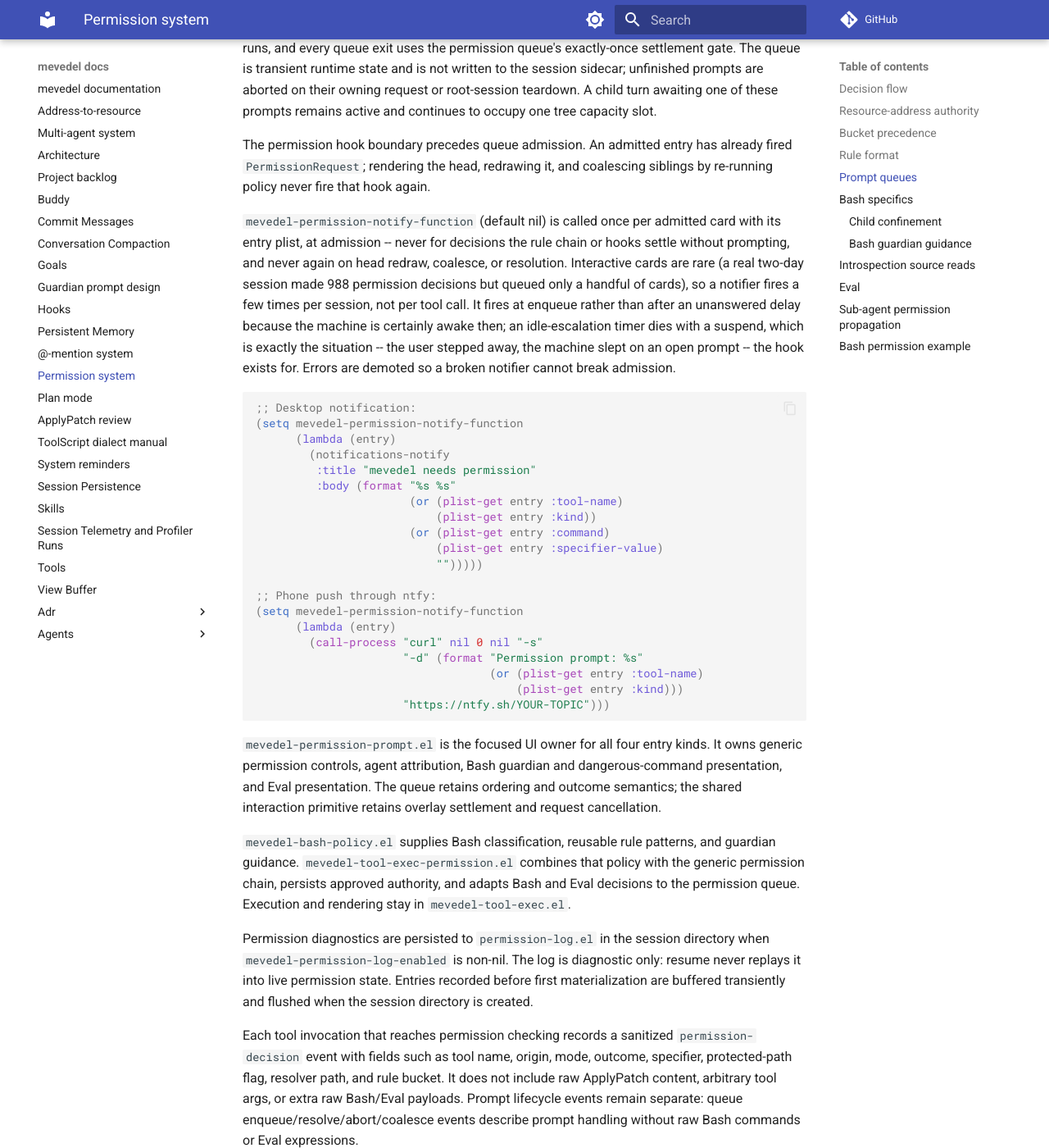
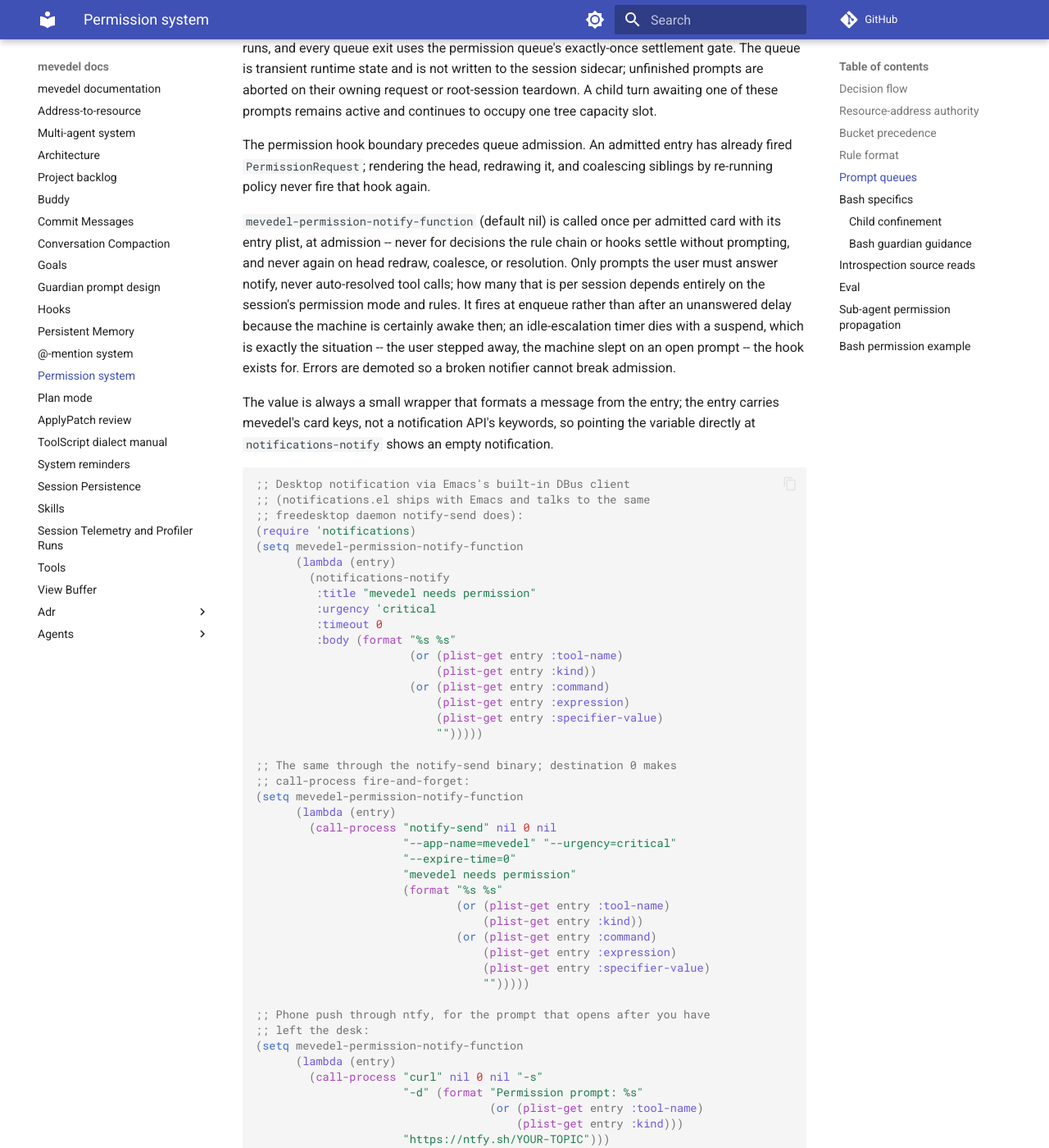
Before and after one commit to FrauH0lle/mevedel, an MkDocs documentation site: the page built from docs/permissions.md, in a window 1280 px wide and 1400 px high, scrolled down 7819 px. Shown: the whole window at 82% size. Built offline with MkDocs 1.6.1 and Material for MkDocs 9.7.7, drawn with Linux system fonts in a browser that asks for light colours; comment, search, counter and statistics services are not loaded; some of the changed text lies outside the part shown.

Commit message:
docs(permissions): Clarify the notify function is always a wrapper
The docstring's "point it at notifications-notify" read as if the
variable could hold that function directly, but the notifier receives
mevedel's card entry plist, not a notification API's keywords, so doing
that shows an empty notification.  The claimed card frequency also
overreached: how often prompts queue depends entirely on the session's
permission mode and rules.

* mevedel-permission-queue.el (mevedel-permission-notify-function):
Say the value is always a small wrapper that formats a message from
the entry, that the return value is ignored and cannot answer the
prompt, and point at the examples instead of naming APIs loosely.
Drop the card-frequency claim.

* docs/permissions.md: Ditto, with complete wrapper examples for
Emacs's built-in notifications-notify (DBus, same daemon notify-send
talks to), the notify-send binary, and ntfy phone push.

````diff
--- a/docs/permissions.md
+++ b/docs/permissions.md
@@ -339,28 +339,56 @@ coalescing siblings by re-running policy never fire that hook again.
 `mevedel-permission-notify-function` (default nil) is called once per admitted
 card with its entry plist, at admission -- never for decisions the rule chain
 or hooks settle without prompting, and never again on head redraw, coalesce,
-or resolution. Interactive cards are rare (a real two-day session made 988
-permission decisions but queued only a handful of cards), so a notifier fires
-a few times per session, not per tool call. It fires at enqueue rather than
-after an unanswered delay because the machine is certainly awake then; an
+or resolution. Only prompts the user must answer notify, never auto-resolved
+tool calls; how many that is per session depends entirely on the session's
+permission mode and rules. It fires at enqueue rather than after an
+unanswered delay because the machine is certainly awake then; an
 idle-escalation timer dies with a suspend, which is exactly the situation --
 the user stepped away, the machine slept on an open prompt -- the hook exists
 for. Errors are demoted so a broken notifier cannot break admission.
 
+The value is always a small wrapper that formats a message from the entry;
+the entry carries mevedel's card keys, not a notification API's keywords, so
+pointing the variable directly at `notifications-notify` shows an empty
+notification.
+
 ```elisp
-;; Desktop notification:
+;; Desktop notification via Emacs's built-in DBus client
+;; (notifications.el ships with Emacs and talks to the same
+;; freedesktop daemon notify-send does):
+(require 'notifications)
 (setq mevedel-permission-notify-function
       (lambda (entry)
         (notifications-notify
          :title "mevedel needs permission"
+         :urgency 'critical
+         :timeout 0
          :body (format "%s %s"
                        (or (plist-get entry :tool-name)
                            (plist-get entry :kind))
                        (or (plist-get entry :command)
+                           (plist-get entry :expression)
                            (plist-get entry :specifier-value)
                            "")))))
 
-;; Phone push through ntfy:
+;; The same through the notify-send binary; destination 0 makes
+;; call-process fire-and-forget:
+(setq mevedel-permission-notify-function
+      (lambda (entry)
+        (call-process "notify-send" nil 0 nil
+                      "--app-name=mevedel" "--urgency=critical"
+                      "--expire-time=0"
+                      "mevedel needs permission"
+                      (format "%s %s"
+                              (or (plist-get entry :tool-name)
+                                  (plist-get entry :kind))
+                              (or (plist-get entry :command)
+                                  (plist-get entry :expression)
+                                  (plist-get entry :specifier-value)
+                                  "")))))
+
+;; Phone push through ntfy, for the prompt that opens after you have
+;; left the desk:
 (setq mevedel-permission-notify-function
       (lambda (entry)
         (call-process "curl" nil 0 nil "-s"
@@ -369,6 +397,10 @@ for. Errors are demoted so a broken notifier cannot break admission.
                                        (plist-get entry :kind)))
                       "https://ntfy.sh/YOUR-TOPIC")))
 ```
+
+The desktop wrappers request a non-expiring critical notification.  A
+notification server may ignore the timeout hint; `notify-send(1)` documents
+GNOME Shell and Notify OSD as examples.
 
 `mevedel-permission-prompt.el` is the focused UI owner for all four entry
 kinds. It owns generic permission controls, agent attribution, Bash guardian
````
Also changed, not shown: docs/architecture.md (+9 -2 lines), docs/telemetry.md (+3 -1 lines), docs/view.md (+2 -1 lines), 14 other files.
